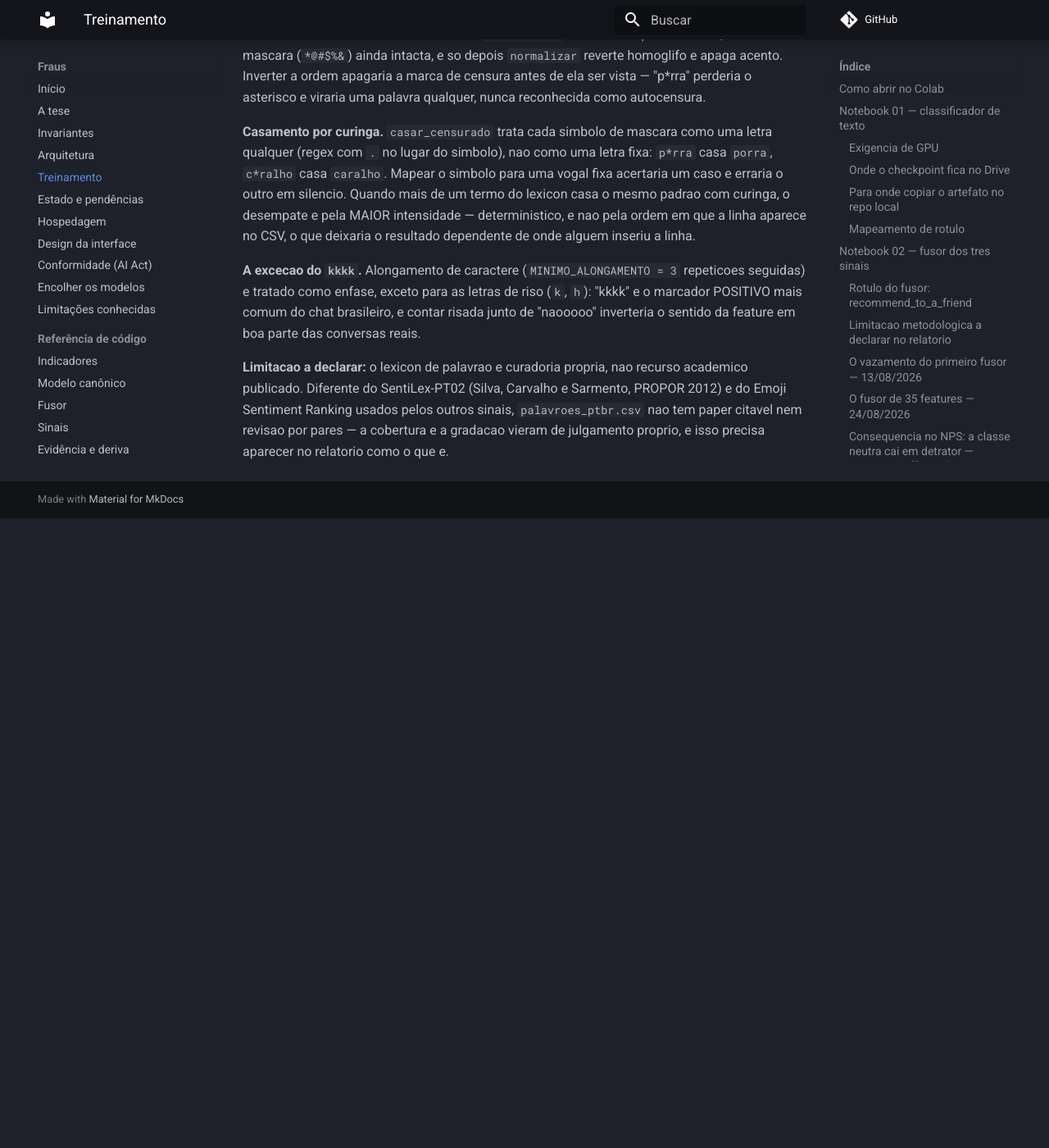
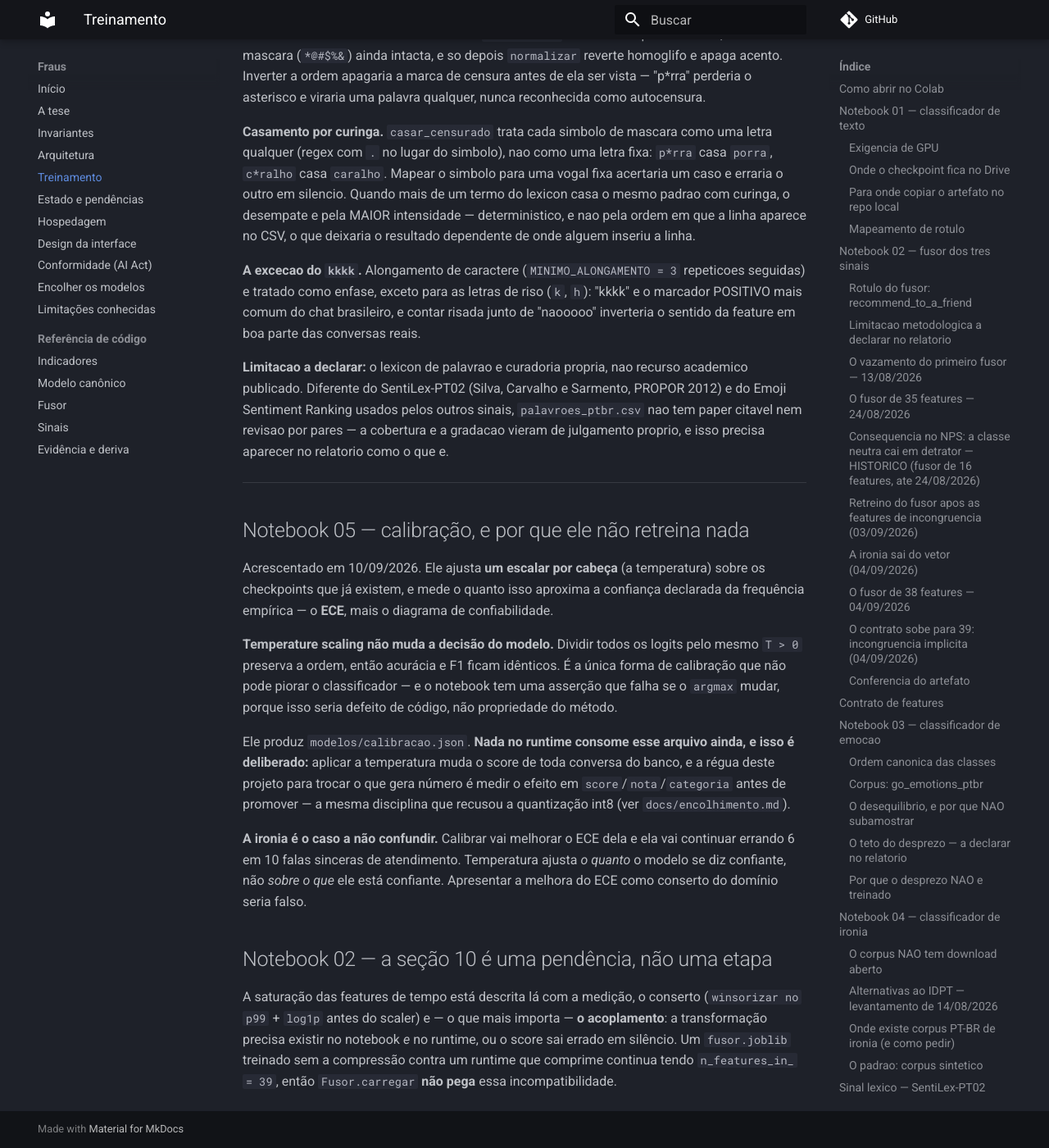
Before and after one commit to Joao-Tavares0312/Fraus, an MkDocs documentation site: the page built from docs/treinamento.md, in a window 1280 px wide and 1400 px high, scrolled down 22582 px. Shown: the whole window at 82% size. Built offline with MkDocs 1.6.1 and Material for MkDocs 9.7.7, drawn with Linux system fonts in a browser that asks for light colours; comment, search, counter and statistics services are not loaded; before the commit the page ends 23214 px from its top, so only the background shows below that.

Commit message:
docs(notebooks): calibracao sem retreino, e a pendencia de saturacao do tempo
Dois acrescimos aos notebooks, escolhidos pelo mesmo criterio: maior
retorno de banca por unidade de retreino exigido.

NOTEBOOK 05 -- CALIBRACAO. Ele nao treina nada. Ajusta um escalar por
cabeca (a temperatura) sobre os checkpoints que ja existem e mede ECE
antes/depois, mais o diagrama de confiabilidade -- um slide inteiro,
praticamente de graca.

Temperature scaling e a unica forma de calibracao que nao pode piorar o
classificador: dividir todos os logits pelo mesmo T > 0 preserva a
ordem, entao acuracia e F1 ficam identicos. O notebook tem asserção que
falha se o argmax mudar, porque isso seria defeito de codigo e nao
propriedade do metodo.

Duas disciplinas que ele carrega:

- T e ajustado E verificado em dado que o modelo NUNCA VIU, e ainda
  assim em metades separadas do conjunto cego. Ajustar no treino daria
  uma temperatura que descreve memorizacao -- invariante 10 aplicada a
  calibracao;
- nada no runtime consome `calibracao.json` ainda, de proposito. Aplicar
  a temperatura muda o score de toda conversa do banco, e a regra deste
  projeto para trocar o que gera numero e medir o efeito em
  score/nota/categoria ANTES. Mesma disciplina que recusou a int8.

E a ressalva que impede o mal-entendido mais provavel: calibrar a cabeca
de ironia vai melhorar o ECE dela e ela vai continuar errando 6 em 10
falas sinceras de atendimento. Temperatura ajusta O QUANTO o modelo se
diz confiante, nao SOBRE O QUE ele esta confiante.

NOTEBOOK 02, SECAO 10 -- A SATURACAO DO TEMPO, como PENDENCIA declarada
e nao como etapa. O conserto e conhecido (winsorizar no p99 + log1p
antes do scaler), e nao foi implementado porque ele nao pode ser feito
pela metade:

a transformacao precisa existir no notebook E no runtime, ou o score sai
errado em silencio. E o pior: um fusor.joblib treinado sem a compressao,
contra um runtime que comprime, continua tendo n_features_in_ = 39 --
entao `Fusor.carregar`, que e a guarda que pega artefato desatualizado,
NAO pega este caso. A incompatibilidade passaria como nota errada com
cara de certa.

Por isso a secao descreve as tres partes indivisiveis (funcao unica em
fusor.py, artefato regerado, medicao de deslocamento antes de promover)
em vez de deixar meio caminho commitado.

```diff
--- a/docs/treinamento.md
+++ b/docs/treinamento.md
@@ -679,3 +679,39 @@ Nao tem notebook: e **deterministico**, nao treinado — `fraus/sinais/estilo.py
 **A excecao do `kkkk`.** Alongamento de caractere (`MINIMO_ALONGAMENTO = 3` repeticoes seguidas) e tratado como enfase, exceto para as letras de riso (`k`, `h`): "kkkk" e o marcador POSITIVO mais comum do chat brasileiro, e contar risada junto de "naooooo" inverteria o sentido da feature em boa parte das conversas reais.
 
 **Limitacao a declarar:** o lexicon de palavrao e curadoria propria, nao recurso academico publicado. Diferente do SentiLex-PT02 (Silva, Carvalho e Sarmento, PROPOR 2012) e do Emoji Sentiment Ranking usados pelos outros sinais, `palavroes_ptbr.csv` nao tem paper citavel nem revisao por pares — a cobertura e a gradacao vieram de julgamento proprio, e isso precisa aparecer no relatorio como o que e.
+
+
+---
+
+## Notebook 05 — calibração, e por que ele não retreina nada
+
+Acrescentado em 10/09/2026. Ele ajusta **um escalar por cabeça** (a
+temperatura) sobre os checkpoints que já existem, e mede o quanto isso aproxima
+a confiança declarada da frequência empírica — o **ECE**, mais o diagrama de
+confiabilidade.
+
+**Temperature scaling não muda a decisão do modelo.** Dividir todos os logits
+pelo mesmo `T > 0` preserva a ordem, então acurácia e F1 ficam idênticos. É a
+única forma de calibração que não pode piorar o classificador — e o notebook
+tem uma asserção que falha se o `argmax` mudar, porque isso seria defeito de
+código, não propriedade do método.
+
+Ele produz `modelos/calibracao.json`. **Nada no runtime consome esse arquivo
+ainda, e isso é deliberado:** aplicar a temperatura muda o score de toda
+conversa do banco, e a régua deste projeto para trocar o que gera número é
+medir o efeito em `score`/`nota`/`categoria` antes de promover — a mesma
+disciplina que recusou a quantização int8 (ver `docs/encolhimento.md`).
+
+**A ironia é o caso a não confundir.** Calibrar vai melhorar o ECE dela e ela
+vai continuar errando 6 em 10 falas sinceras de atendimento. Temperatura ajusta
+*o quanto* o modelo se diz confiante, não *sobre o que* ele está confiante.
+Apresentar a melhora do ECE como conserto do domínio seria falso.
+
+## Notebook 02 — a seção 10 é uma pendência, não uma etapa
+
+A saturação das features de tempo está descrita lá com a medição, o conserto
+(`winsorizar no p99` + `log1p` antes do scaler) e — o que mais importa — **o
+acoplamento**: a transformação precisa existir no notebook *e* no runtime, ou o
+score sai errado em silêncio. Um `fusor.joblib` treinado sem a compressão contra
+um runtime que comprime continua tendo `n_features_in_ = 39`, então
+`Fusor.carregar` **não pega** essa incompatibilidade.
```
Also changed, not shown: 2 other files.
